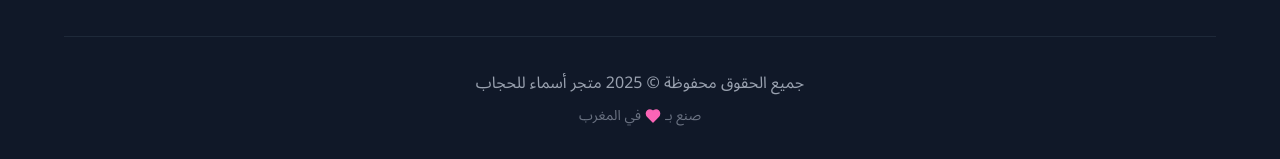
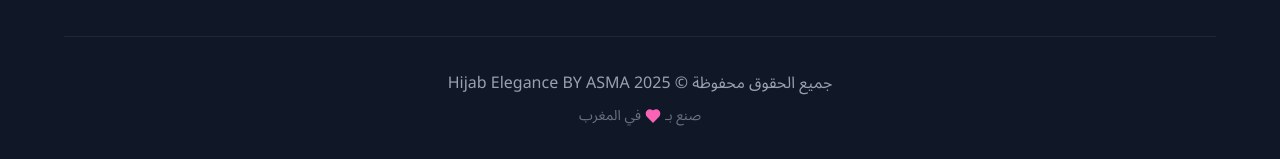
Before and after one commit to alexforc2004/hijab_store, a Next.js app: page / in a window 1280 px wide. Shown: the part 4448-4607 px from the top of the page. Built offline with nearby package versions, Linux system fonts and the light colour scheme.

Commit message:
Update footer.tsx

```diff
--- a/components/footer.tsx
+++ b/components/footer.tsx
@@ -70,7 +70,7 @@ export function Footer() {
         </div>
 
         <div className="border-t border-gray-800 mt-8 pt-8 text-center">
-          <p className="text-gray-400 arabic-text">جميع الحقوق محفوظة © 2025 متجر أسماء للحجاب</p>
+          <p className="text-gray-400 arabic-text">جميع الحقوق محفوظة © 2025 Hijab Elegance BY ASMA</p>
           <p className="text-sm text-gray-500 mt-2 flex items-center justify-center gap-1">
             صنع بـ <Heart className="w-4 h-4 text-pink-400" fill="currentColor" /> في المغرب
           </p>
```
